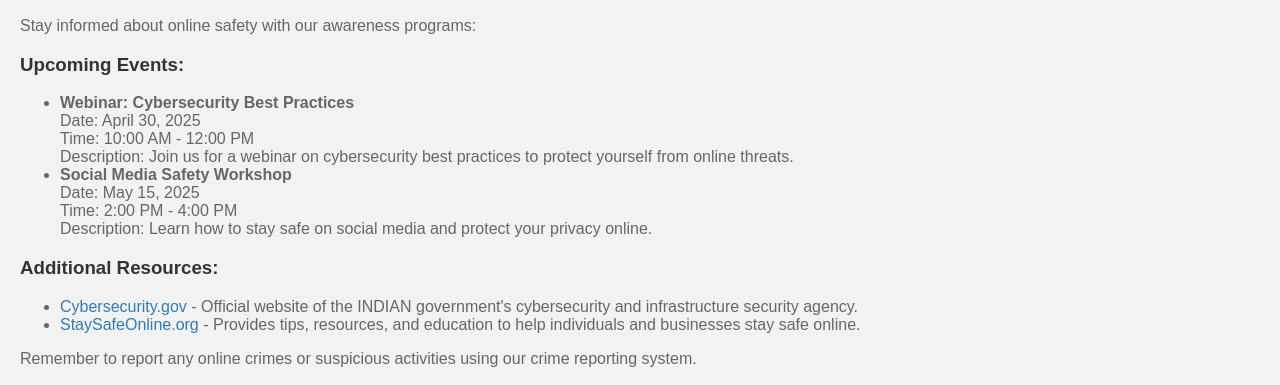
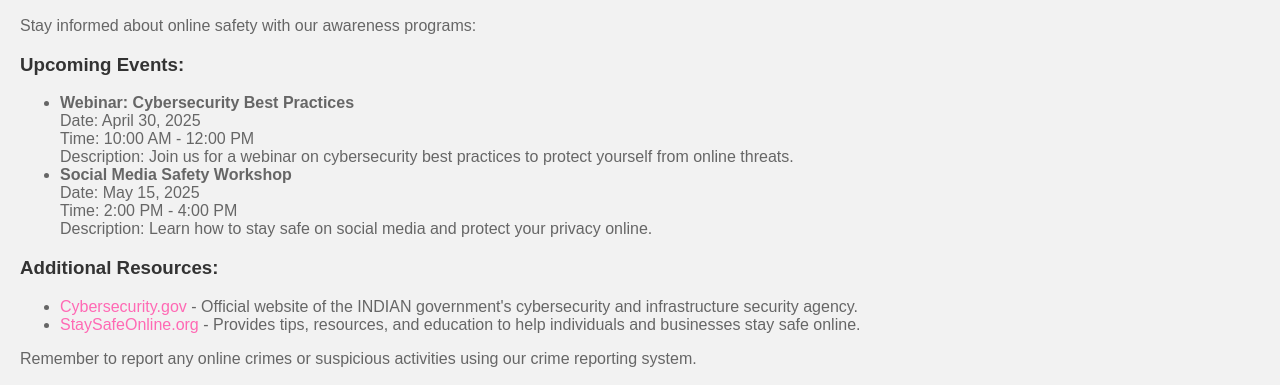
Before and after one commit to Sudeepxl20/Sudeepxl20.github.io, a plain HTML site: page main.html in a window 1280 px wide. Shown: the part 131-516 px from the top of the page. Drawn offline with Linux system fonts and the light colour scheme.

Commit message:
Update main.css

```diff
--- a/main.css
+++ b/main.css
@@ -68,7 +68,7 @@ input[type="submit"]:hover {
 
 /* Hover effect for links */
 a {
-    color: #337ab7;
+    color: #FF69B4;
     text-decoration: none;
     transition: color 0.3s ease;
 }
```
